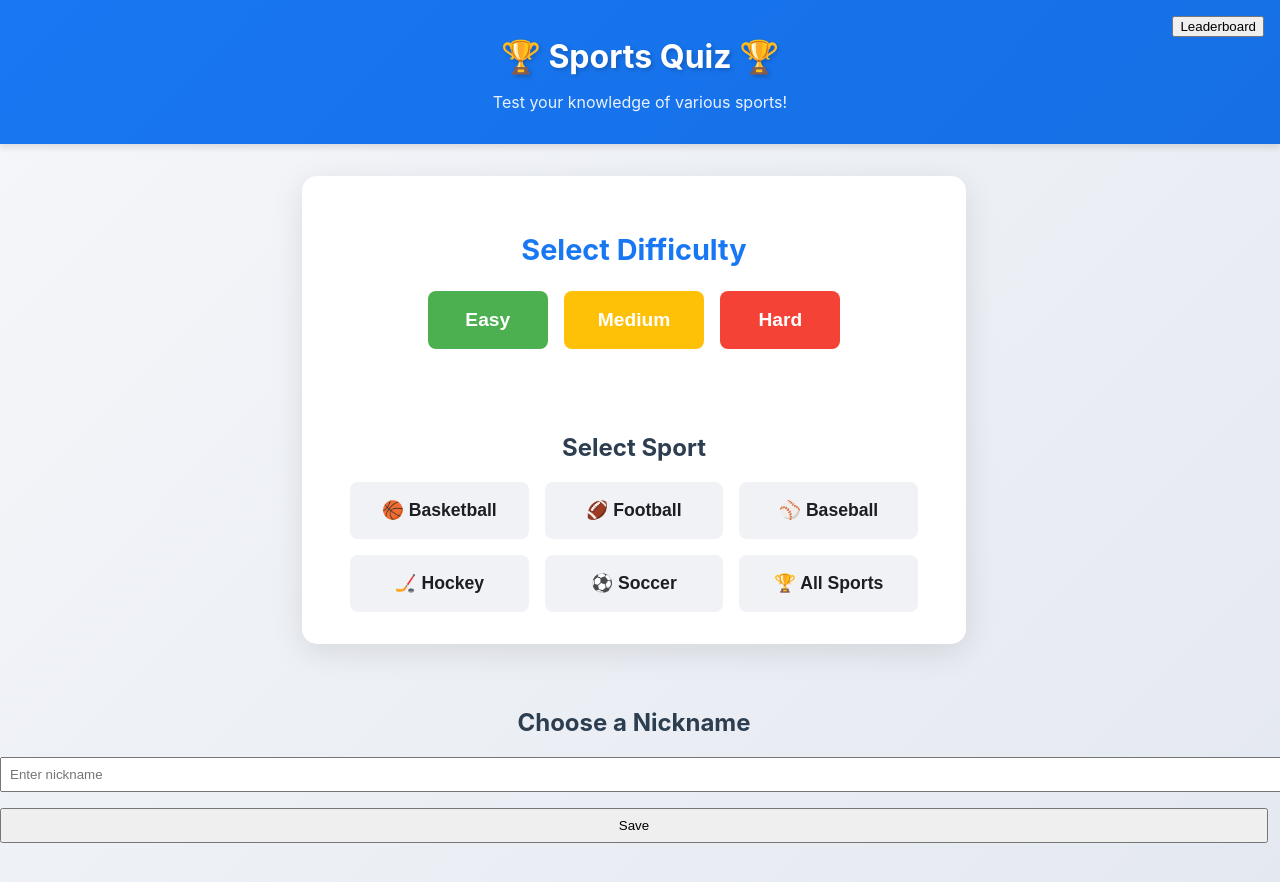
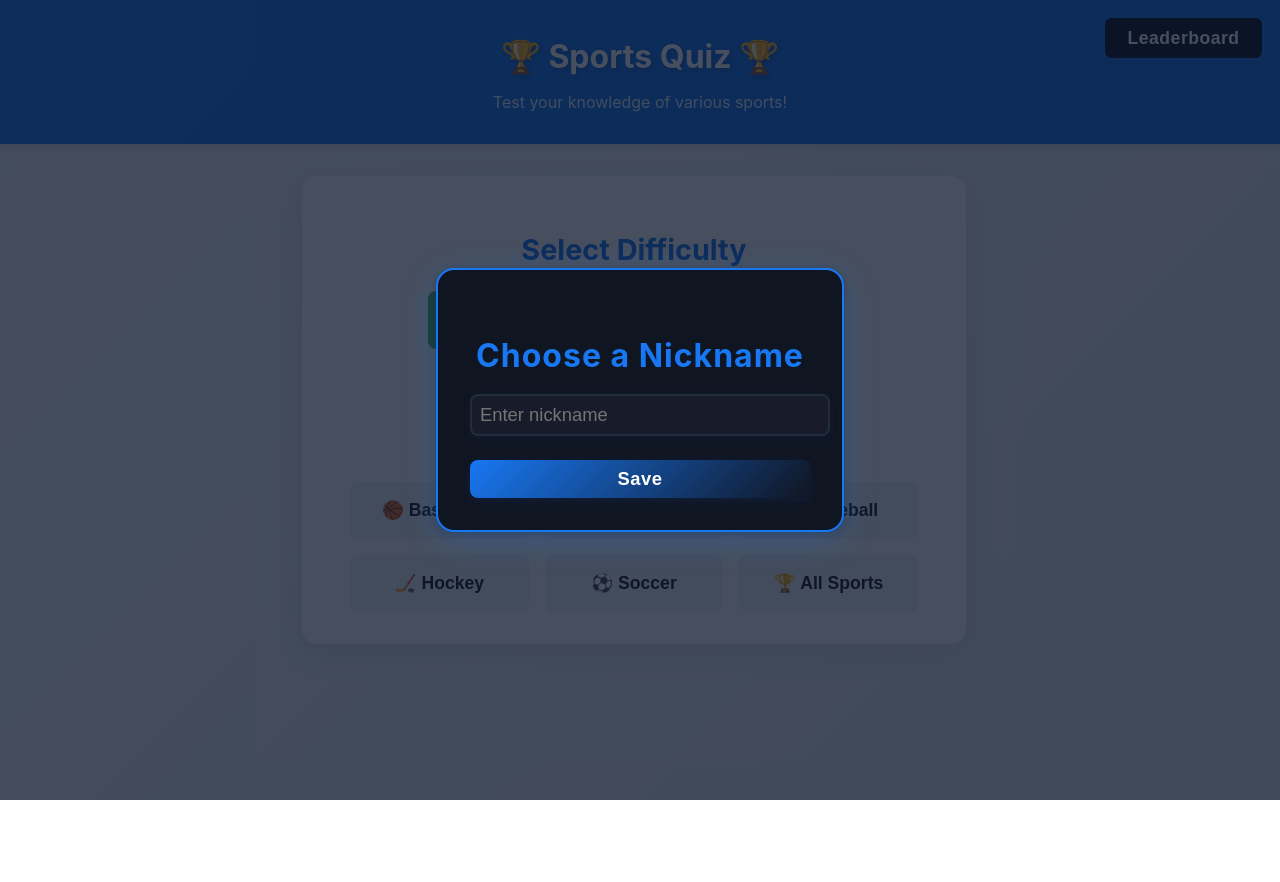
Before and after one commit to zrewt/curser-home, a React (Create React App) app: page / in a window 1280 px wide. Shown: the top 882 px of the page. After the commit the page ends 800 px from the top, so only its background shows below. Built offline with nearby package versions, Linux system fonts and the light colour scheme.

Commit message:
Initial commit

```diff
--- a/src/index.css
+++ b/src/index.css
@@ -18,3 +18,135 @@ code {
   font-family: source-code-pro, Menlo, Monaco, Consolas, 'Courier New',
     monospace;
 }
+
+/* Modal Overlay and Box */
+.modal-overlay {
+  position: fixed;
+  top: 0; left: 0; width: 100vw; height: 100vh;
+  background: rgba(10, 20, 40, 0.75);
+  display: flex; align-items: center; justify-content: center;
+  z-index: 1000;
+}
+
+.modal-box {
+  background: #101522;
+  padding: 2.5rem 2rem 2rem 2rem;
+  border-radius: 18px;
+  min-width: 340px;
+  max-width: 95vw;
+  box-shadow: 0 8px 32px rgba(24,119,242,0.25), 0 2px 8px rgba(0,0,0,0.25);
+  text-align: center;
+  position: relative;
+  color: #fff;
+  border: 2px solid #1877f2;
+}
+
+.modal-box h2 {
+  margin-bottom: 1.2rem;
+  color: #1877f2;
+  font-size: 2rem;
+  font-weight: 700;
+  letter-spacing: 1px;
+}
+
+.modal-box input[type='text'] {
+  width: 90%;
+  padding: 0.85rem;
+  margin-bottom: 1.5rem;
+  border: 2px solid #222c3a;
+  border-radius: 8px;
+  font-size: 1.15rem;
+  background: #181c2a;
+  color: #fff;
+  outline: none;
+  transition: border 0.2s, box-shadow 0.2s;
+  box-shadow: 0 2px 8px rgba(24,119,242,0.08);
+}
+
+.modal-box input[type='text']:focus {
+  border: 2px solid #1877f2;
+  box-shadow: 0 0 0 2px #1877f2aa;
+}
+
+.modal-box button {
+  width: 100%;
+  padding: 0.85rem;
+  background: linear-gradient(135deg, #1877f2 0%, #101522 100%);
+  color: #fff;
+  border: none;
+  border-radius: 8px;
+  font-size: 1.15rem;
+  font-weight: 700;
+  cursor: pointer;
+  transition: background 0.2s, transform 0.2s, box-shadow 0.2s;
+  box-shadow: 0 2px 8px rgba(24,119,242,0.12);
+  margin-top: 0.5rem;
+  letter-spacing: 0.5px;
+}
+
+.modal-box button:hover {
+  background: linear-gradient(135deg, #101522 0%, #1877f2 100%);
+  transform: translateY(-2px) scale(1.04);
+  box-shadow: 0 4px 16px #1877f2aa;
+}
+
+/* Leaderboard List */
+.modal-box ol {
+  text-align: left;
+  margin: 1.2rem 0 0.5rem 0;
+  padding-left: 1.2em;
+}
+
+.modal-box li {
+  font-size: 1.15rem;
+  margin-bottom: 0.5em;
+  color: #fff;
+  background: #181c2a;
+  border-radius: 6px;
+  padding: 0.4em 0.8em;
+  border-left: 4px solid #1877f2;
+  box-shadow: 0 1px 4px rgba(24,119,242,0.08);
+}
+
+.modal-box li:first-child {
+  background: linear-gradient(90deg, #1877f2 60%, #101522 100%);
+  color: #fff;
+  font-weight: 700;
+  border-left: 4px solid #fff;
+}
+
+/* Leaderboard Button in Header */
+.App-header button {
+  position: absolute;
+  top: 1.2rem;
+  right: 1.5rem;
+  background: #101522;
+  color: #fff;
+  border: 2px solid #1877f2;
+  border-radius: 8px;
+  padding: 0.6rem 1.4rem;
+  font-size: 1.1rem;
+  font-weight: 700;
+  cursor: pointer;
+  box-shadow: 0 2px 8px rgba(24,119,242,0.12);
+  transition: background 0.2s, color 0.2s, border 0.2s, box-shadow 0.2s;
+  z-index: 10;
+  letter-spacing: 0.5px;
+}
+
+.App-header button:hover,
+.App-header button:focus {
+  background: #1877f2;
+  color: #fff;
+  border: 2px solid #fff;
+  outline: none;
+  box-shadow: 0 4px 16px #1877f2aa;
+}
+
+/* Responsive Modal */
+@media (max-width: 480px) {
+  .modal-box {
+    min-width: 95vw;
+    padding: 1.2rem 0.5rem 1rem 0.5rem;
+  }
+}
```
